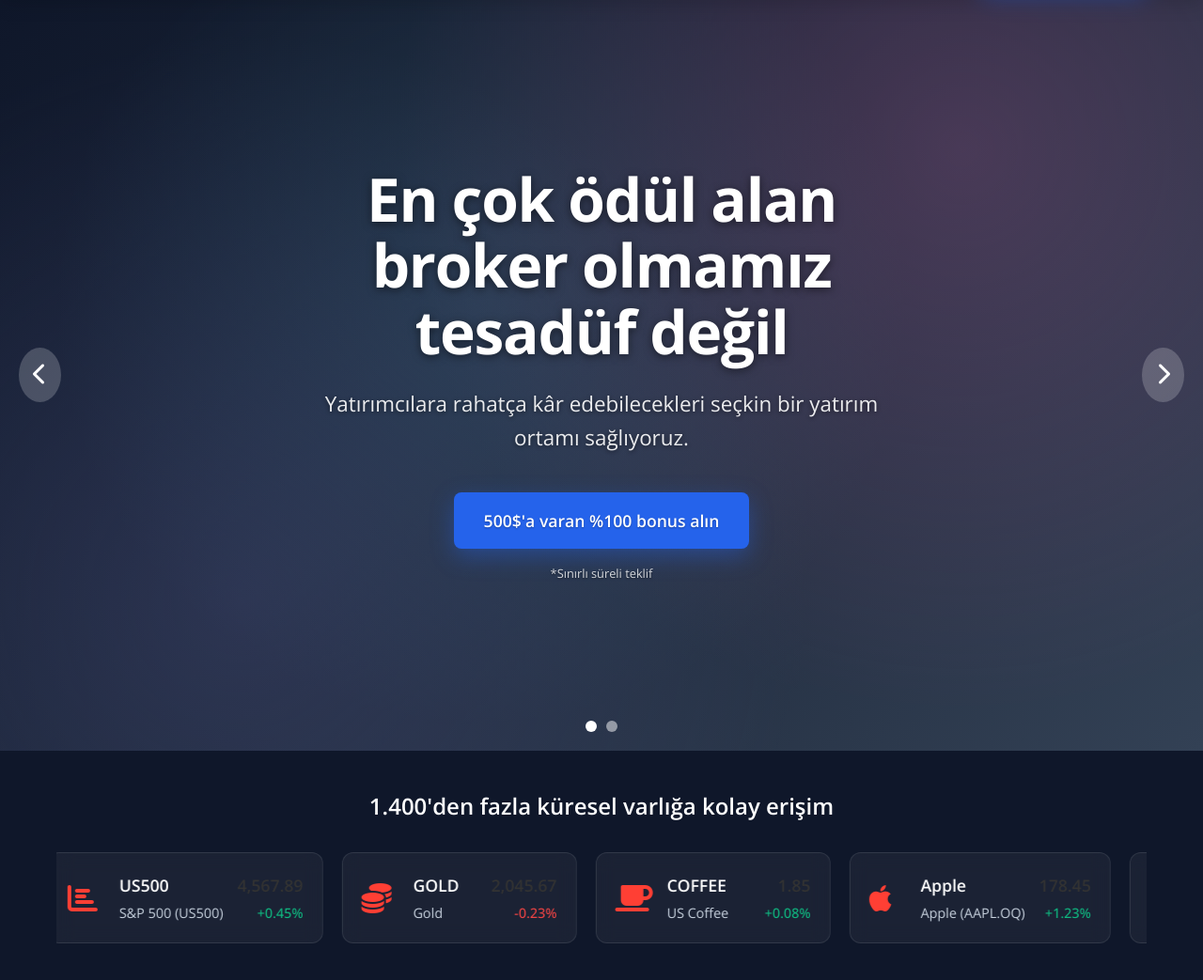
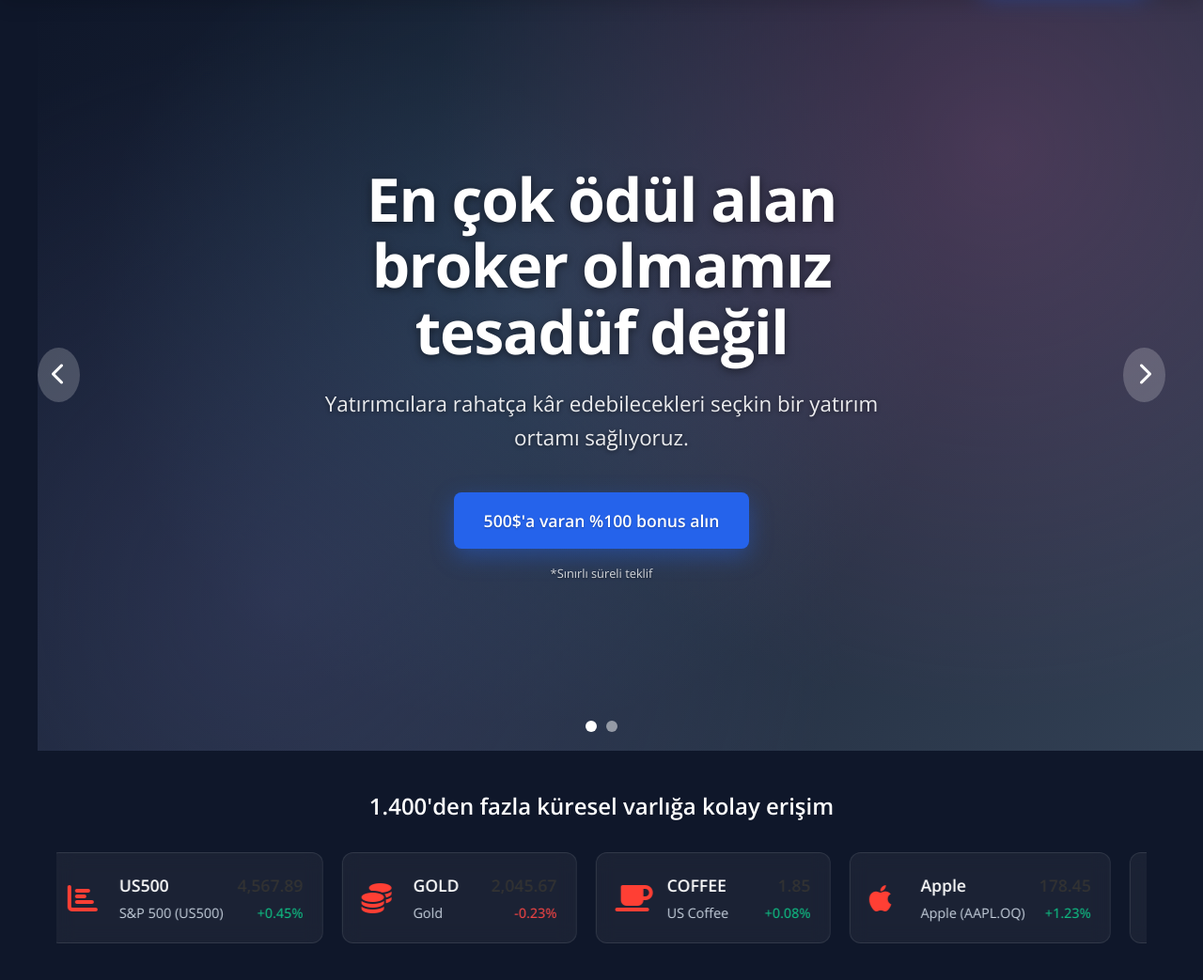
Before and after one commit to tusekom55/tug, a PHP site: page / in a window 1280 px wide. Shown: the part 124-1167 px from the top of the page at 94% size. Run offline with PHP 8.4, Linux system fonts and the light colour scheme; some libraries are stand-ins or nearby versions.

Commit message:
Slider arka plan tam ekran, içerik ortalanmış ve kenarlardan boşluklu

```diff
--- a/public_html/css/style.css
+++ b/public_html/css/style.css
@@ -212,6 +212,9 @@ body {
     position: relative;
     width: 100%;
     height: 100%;
+    max-width: 1200px;
+    margin: 0 auto;
+    padding: 0 20px;
 }
 
 .slide {
@@ -232,10 +235,13 @@ body {
     position: absolute;
     top: 0;
     left: 0;
-    width: 100%;
+    width: 100vw;
     height: 100%;
     background: linear-gradient(135deg, #0f172a 0%, #1e293b 50%, #334155 100%);
+    z-index: 1;
 }
+
+
 
 .graph-overlay {
     position: absolute;
@@ -348,16 +354,16 @@ body {
     z-index: 3;
 }
 
-.slider-btn:hover {
-    background: rgba(255, 255, 255, 0.3);
-}
-
 .prev-btn {
-    left: 20px;
+    left: 0;
 }
 
 .next-btn {
-    right: 20px;
+    right: 0;
+}
+
+.slider-btn:hover {
+    background: rgba(255, 255, 255, 0.3);
 }
 
 /* Slider Dots */
@@ -768,6 +774,10 @@ body {
         height: 500px;
     }
 
+    .slider-container {
+        padding: 0 15px;
+    }
+
     .slide-title {
         font-size: 2rem;
     }
```
